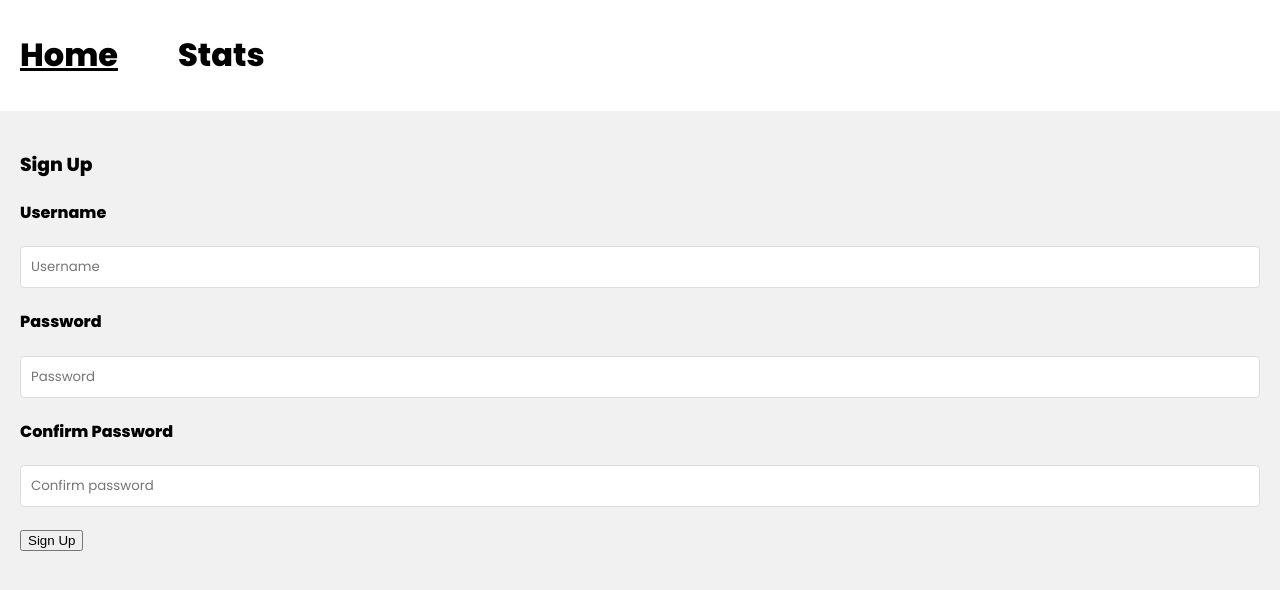
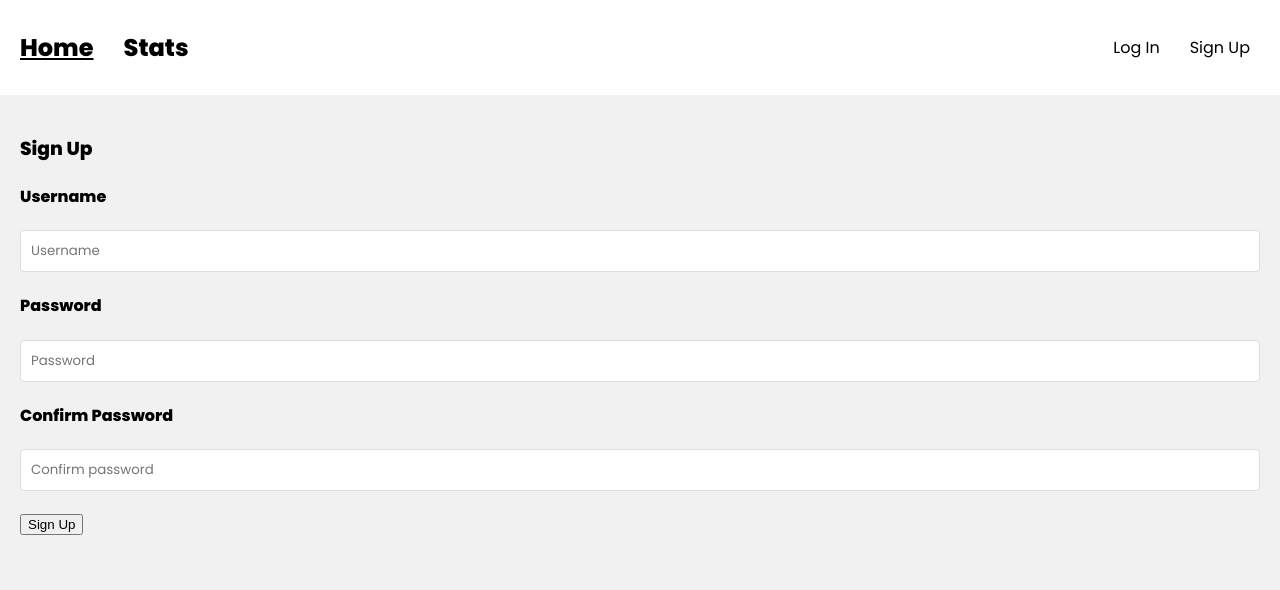
Before and after one commit to mwon369/Expense-Tracker-Web-App, a React (Vite) app in the folder frontend/: page /signup in a window 1280 px wide. Shown: the top 590 px of the page. Built offline with nearby package versions, Linux system fonts and the light colour scheme.

Commit message:
Adjusted HTML/CSS for the navbar

```diff
--- a/frontend/src/components/Navbar.tsx
+++ b/frontend/src/components/Navbar.tsx
@@ -14,7 +14,8 @@ const Navbar = () => {
 
   return (
     <header>
-      <div className="container">
+      <nav className="container">
+        <div className="authed-links">
           <Link
             onClick={() => setCurrentPage(ALL_PAGES.HOME as Pages)}
             className={currentPage === ALL_PAGES.HOME ? "selected-link" : ""}
@@ -25,11 +26,16 @@ const Navbar = () => {
           <Link
             onClick={() => setCurrentPage(ALL_PAGES.STATS as Pages)}
             className={currentPage === ALL_PAGES.STATS ? "selected-link" : ""}
-          to="/stats/"
+            to="/stats"
           >
             <h1>Stats</h1>
           </Link>
         </div>
+        <div className="unauthed-links">
+          <Link to="/login">Log In</Link>
+          <Link to="/signup">Sign Up</Link>
+        </div>
+      </nav>
     </header>
   );
 };
--- a/frontend/src/pages/Login.tsx
+++ b/frontend/src/pages/Login.tsx
@@ -4,13 +4,13 @@ const Login = () => {
   const [username, setUsername] = useState<string>("");
   const [password, setPassword] = useState<string>("");
 
-  const handleLogin = (e: FormEvent<HTMLFormElement>) => {
+  const handleSubmit = async (e: FormEvent<HTMLFormElement>) => {
     e.preventDefault();
     console.log("Log in");
   };
 
   return (
-    <form onSubmit={handleLogin} className="signup">
+    <form onSubmit={handleSubmit} className="signup">
       <h3>Login</h3>
       <h4>Username</h4>
       <input
--- a/frontend/src/pages/SignUp.tsx
+++ b/frontend/src/pages/SignUp.tsx
@@ -5,13 +5,13 @@ const Signup = () => {
   const [password, setPassword] = useState<string>("");
   const [confirmedPassword, setConfirmedPassword] = useState<string>("");
 
-  const handleSignUp = (e: FormEvent<HTMLFormElement>) => {
+  const handleSubmit = async (e: FormEvent<HTMLFormElement>) => {
     e.preventDefault();
     console.log("Sign up");
   };
 
   return (
-    <form onSubmit={handleSignUp} className="signup">
+    <form onSubmit={handleSubmit} className="signup">
       <h3>Sign Up</h3>
       <h4>Username</h4>
       <input
--- a/frontend/src/styles.css
+++ b/frontend/src/styles.css
@@ -19,15 +19,26 @@ header .container {
   max-width: 1400px;
   margin: 0 auto;
   padding: 10px 20px;
+  align-items: center;
   display: flex;
-  align-items: center;
-  /* justify-content: space-evenly; */
+  justify-content: space-between;
 }
 
-header a {
+header .container div {
+  display: flex;
+}
+
+header  a {
   color: black;
   text-decoration: none;
-  margin: 0 60px 0 0;
+}
+
+header .authed-links a {
+  margin: 0 30px 0 0;
+}
+
+header .unauthed-links a {
+  margin: 0 10px 0 20px;
 }
 
 .pages{
```
Lines whose indentation alone changed are shown as unchanged.
